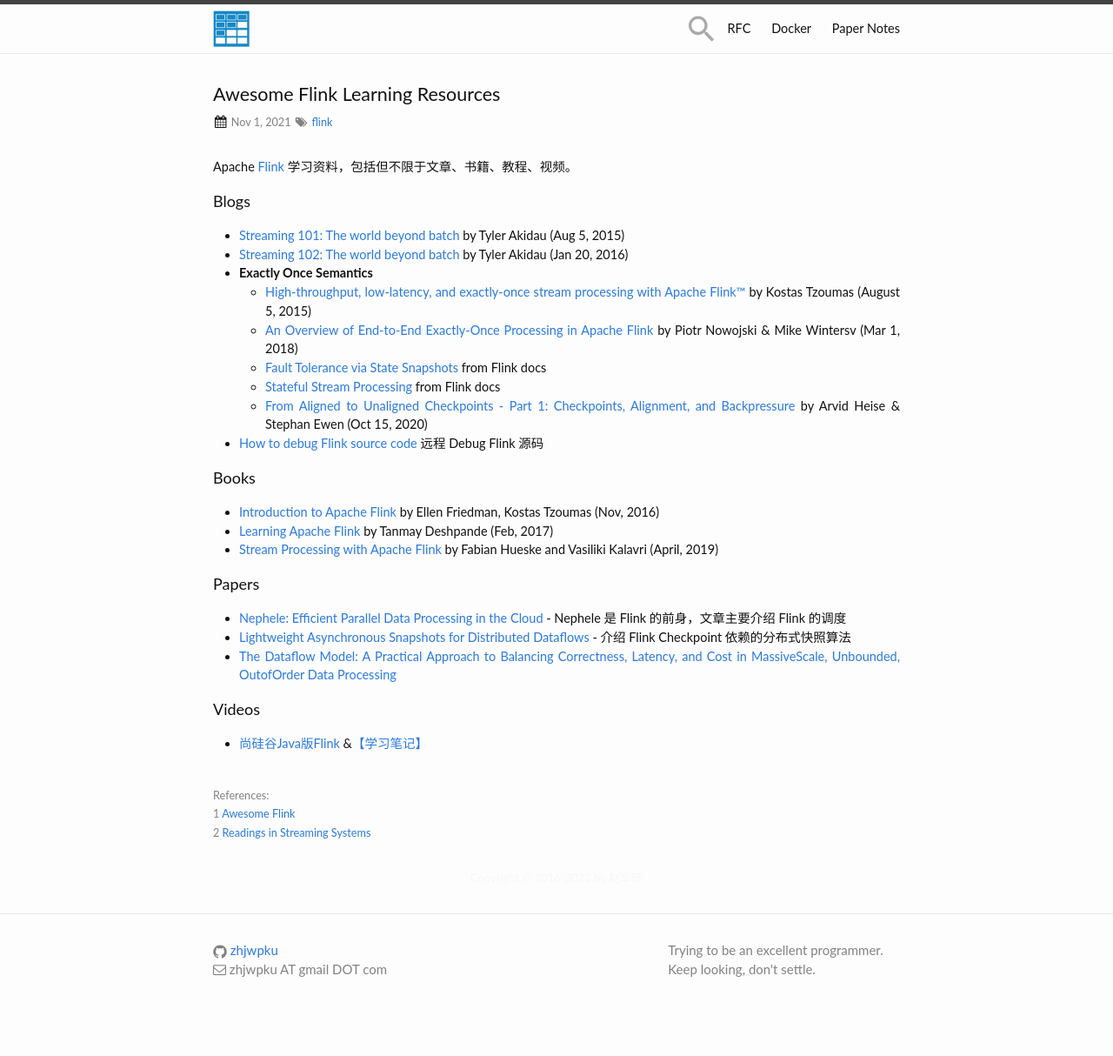
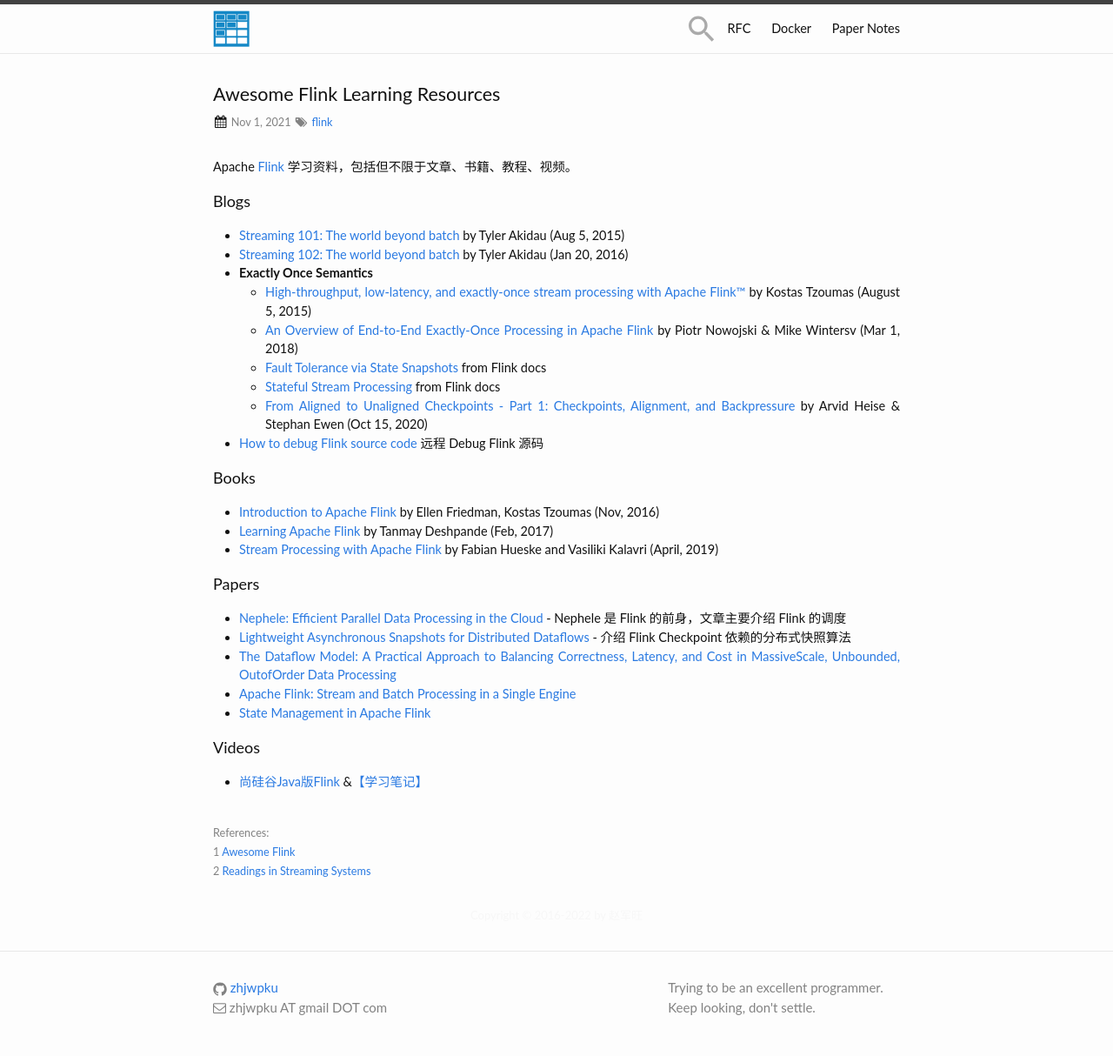
Before and after one commit to zhjwpku/zhjwpku.github.io, a Jekyll site: the page built from _posts/2021-11-02-awesome-flink.md, in a window 1280 px wide. Shown: the whole page at 87% size. Built offline with Jekyll 4.4.1, drawn with Linux system fonts in a browser that asks for light colours; comment, search, counter and statistics services are not loaded; before the commit the page ends 1171 px from its top, so only the background shows below that.

Commit message:
State Management in Apache Flink
Signed-off-by: Junwang Zhao <zhjwpku@gmail.com>

```diff
--- a/_posts/2021-11-02-awesome-flink.md
+++ b/_posts/2021-11-02-awesome-flink.md
@@ -31,6 +31,8 @@
 - [Nephele: Efficient Parallel Data Processing in the Cloud](https://paper-notes.zhjwpku.com/scheduler/nephele.html) - Nephele 是 Flink 的前身，文章主要介绍 Flink 的调度
 - [Lightweight Asynchronous Snapshots for Distributed Dataflows](https://paper-notes.zhjwpku.com/distributedsystem/abs.html) - 介绍 Flink Checkpoint 依赖的分布式快照算法
 - [The Dataflow Model: A Practical Approach to Balancing Correctness, Latency, and Cost in MassiveScale, Unbounded, OutofOrder Data Processing](https://paper-notes.zhjwpku.com/assets/pdfs/the_dataflow_model.pdf)
+- [Apache Flink: Stream and Batch Processing in a Single Engine](https://paper-notes.zhjwpku.com/bigdata/flink.html)
+- [State Management in Apache Flink](https://paper-notes.zhjwpku.com/bigdata/flink-state-management.html)
 
 <h4>Videos</h4>
 
```
